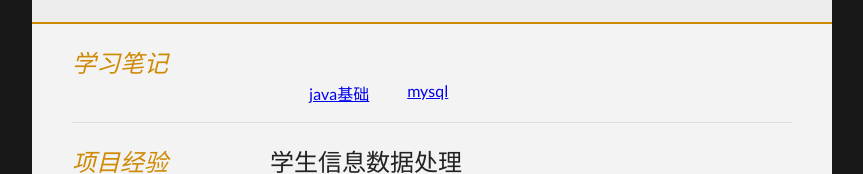
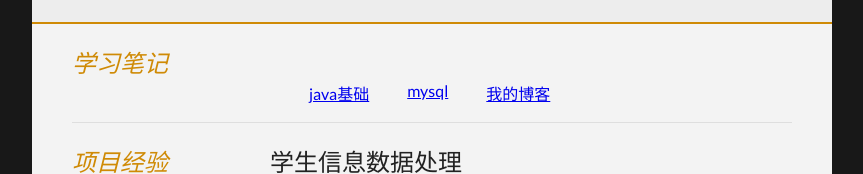
Before and after one commit to fzzzjjj/fzzzjjj.github.io, a plain HTML site: page index.html in a window 1280 px wide. Shown: the part 156-330 px from the top of the page, without its empty margins (208-1071 px from the left). Drawn offline with Linux system fonts and the light colour scheme.

Commit message:
add blog

```diff
--- a/index.html
+++ b/index.html
@@ -63,6 +63,7 @@ float:left;
 				<ul>
 					<li><a href="java.html">java基础</a></li>
 					<li><a href="mysql.html">mysql</a></li>
+					<li><a href="https://www.cnblogs.com/fzzzjjj/">我的博客</a></li>
 
 				</ul>
 
```
